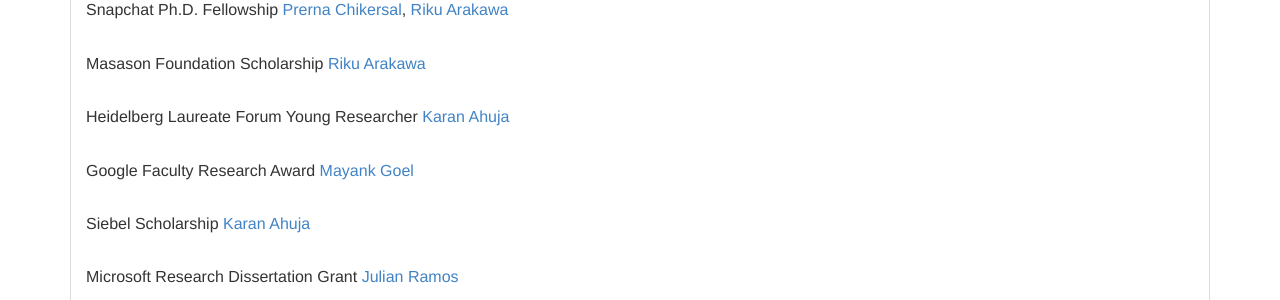
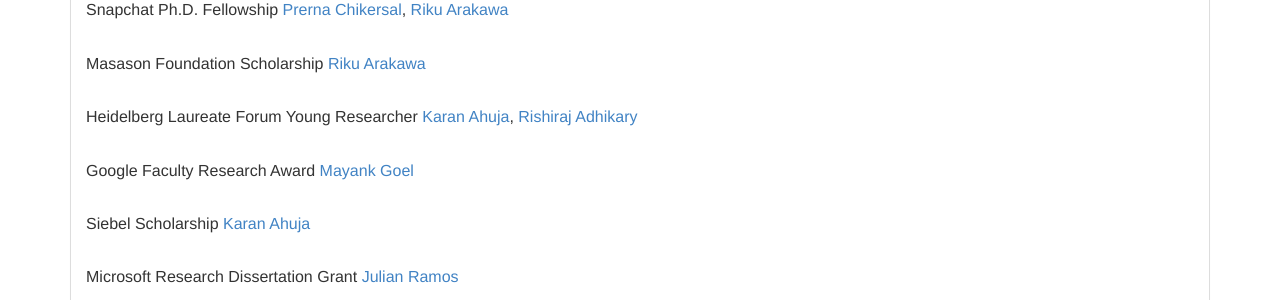
Before and after one commit to cmusmashlab/cmusmashlab.github.io, a Jekyll site: the page built from awards/index.html, in a window 1280 px wide. Shown: the part 400-700 px from the top of the page. Built offline with Jekyll 4.4.1, drawn with Linux system fonts in a browser that asks for light colours; nearby versions of some CDN libraries; some web fonts are replaced.

Commit message:
Update fellowships.yml

```diff
--- a/_data/fellowships.yml
+++ b/_data/fellowships.yml
@@ -11,7 +11,7 @@
   people: [arakawa]
 
 - name: Heidelberg Laureate Forum Young Researcher
-  people: [ahuja]
+  people: [ahuja,adhikary]
 
 - name: Google Faculty Research Award
   people: [goel]
```
